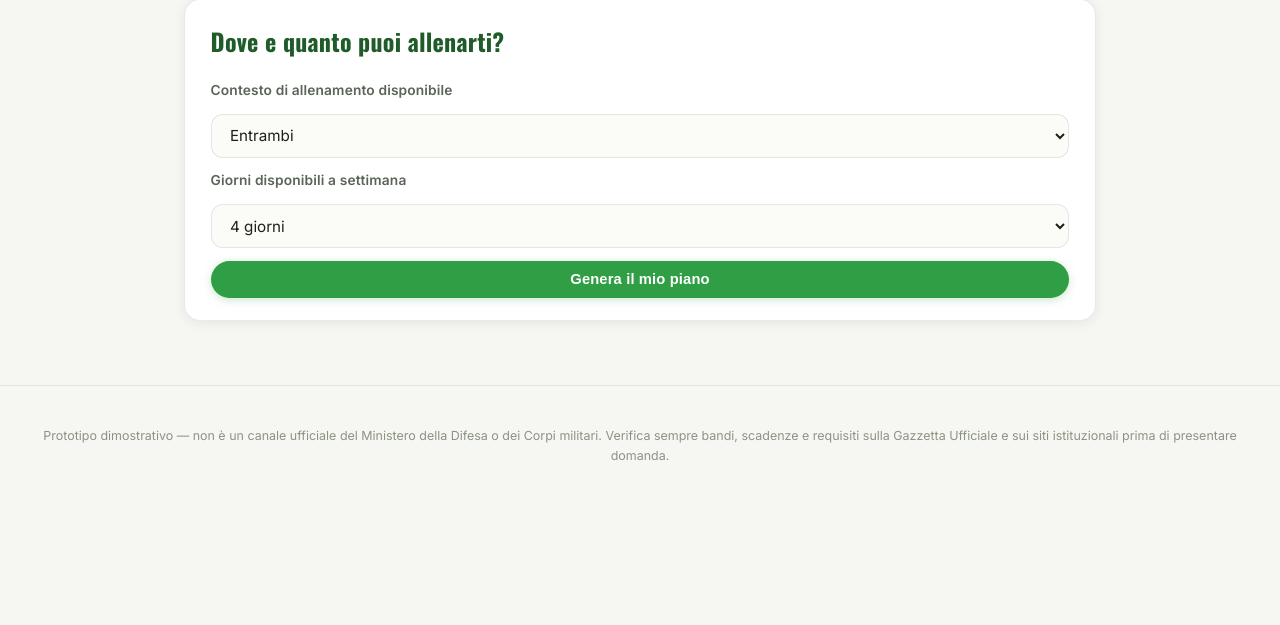
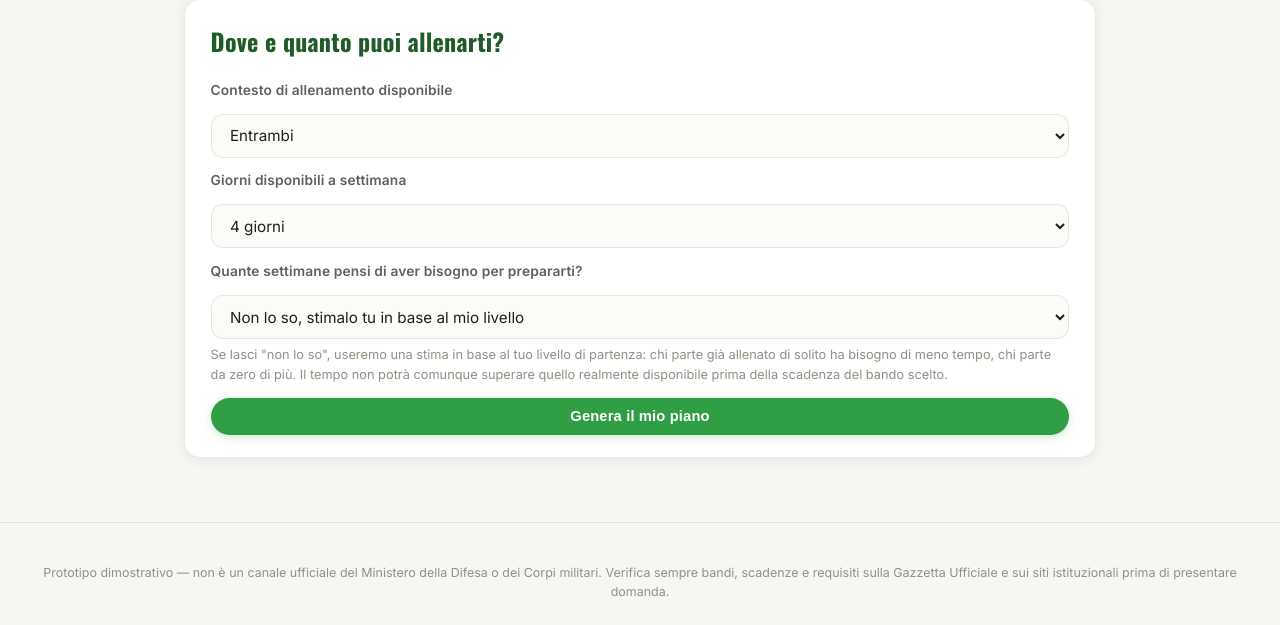
Before and after one commit to samurai314/bandi-militari-app, a Flask app: template app/templates/onboarding/step3.html in a window 1280 px wide. Shown: the part 151-776 px from the top of the page. Run offline with Flask 3, Linux system fonts and the light colour scheme; the template is opened without the code that fills it, so the values that code supplies are empty.

Commit message:
Piano fisico personalizzato per livello/tempo individuale; asterischi markdown sostituiti con virgolette

```diff
--- a/app/__init__.py
+++ b/app/__init__.py
@@ -35,6 +35,7 @@ def create_app():
     app.register_blueprint(impostazioni.bp)
     app.register_blueprint(coach.bp)
 
+    from .db import pulisci_markdown
     from .fisico_engine import settimane_rimanenti
     from .icons import icona_per_esercizio, video_per_esercizio
     from .utils import formatta_finestra_prevista, get_csrf_token
@@ -42,6 +43,7 @@ def create_app():
     app.jinja_env.filters["icona"] = icona_per_esercizio
     app.jinja_env.filters["video_esercizio"] = video_per_esercizio
     app.jinja_env.filters["settimane_rimanenti"] = settimane_rimanenti
+    app.jinja_env.filters["pulisci_md"] = pulisci_markdown
     app.jinja_env.globals["finestra_prevista"] = formatta_finestra_prevista
 
     @app.context_processor
--- a/app/db.py
+++ b/app/db.py
@@ -146,6 +146,7 @@ MIGRAZIONI = [
     "ALTER TABLE bandi ADD COLUMN stima_periodo_a TEXT",
     "ALTER TABLE quiz_questions ADD COLUMN fonte TEXT DEFAULT 'originale'",
     "ALTER TABLE quiz_questions ADD COLUMN corpo_specifico TEXT",
+    "ALTER TABLE profiles ADD COLUMN settimane_preferite INTEGER",
 ]
 
 
@@ -157,12 +158,23 @@ def get_db():
     return g.db
 
 
+def pulisci_markdown(testo):
+    """Sostituisce il grassetto markdown (**testo**) con virgolette, dato che le
+    bolle di chat mostrano il testo così com'è (senza rendering markdown)."""
+    import re
+
+    testo = re.sub(r"\*\*(.+?)\*\*", r'"\1"', testo)
+    testo = re.sub(r"(?<!\*)\*(?!\*)(\S[^*\n]*?\S|\S)\*(?!\*)", r'"\1"', testo)
+    return testo
+
+
 def salva_messaggio_chat(db_path, user_id, contesto, ruolo, contenuto):
     """Apre una connessione indipendente da `g`: usata dentro i generator di
     streaming, dove il contesto applicativo/di richiesta potrebbe già essere
     stato chiuso quando il generator termina di produrre l'ultimo pezzo."""
     from datetime import datetime
 
+    contenuto = pulisci_markdown(contenuto)
     conn = sqlite3.connect(db_path)
     conn.execute(
         "INSERT INTO chat_messages (user_id, contesto, ruolo, contenuto, timestamp) VALUES (?, ?, ?, ?, ?)",
--- a/app/fisico_engine.py
+++ b/app/fisico_engine.py
@@ -58,16 +58,37 @@ def classifica_livello(profile):
     return "principiante"
 
 
-def settimane_disponibili(data_scadenza_iso):
-    if not data_scadenza_iso:
-        return 8
-    try:
-        scadenza = date.fromisoformat(data_scadenza_iso)
-    except ValueError:
-        return 8
-    giorni = (scadenza - date.today()).days
-    settimane = giorni // 7
-    return max(4, min(16, settimane)) if settimane > 0 else 4
+# Durata di piano di default per livello: chi parte già in forma ha bisogno
+# di meno tempo per arrivare pronto, chi parte da zero ne ha bisogno di più.
+# Usata solo quando l'utente non indica una propria preferenza di durata.
+SETTIMANE_DEFAULT_PER_LIVELLO = {"principiante": 12, "intermedio": 8, "avanzato": 6}
+
+
+def settimane_disponibili(data_scadenza_iso, livello=None, settimane_preferite=None):
+    """Calcola la durata del piano combinando tre fattori:
+    - il tempo che l'utente stesso ritiene di aver bisogno (se indicato)
+    - altrimenti una stima di default in base al livello di partenza individuale
+    - il tempo realmente disponibile prima della scadenza del bando (se nota), che
+      fa comunque da tetto massimo: non si può allenarsi più a lungo di quanto manchi.
+    """
+    entro_scadenza = None
+    if data_scadenza_iso:
+        try:
+            scadenza = date.fromisoformat(data_scadenza_iso)
+            giorni = (scadenza - date.today()).days
+            if giorni > 0:
+                entro_scadenza = giorni // 7
+        except ValueError:
+            pass
+
+    if settimane_preferite:
+        desiderate = max(2, min(24, settimane_preferite))
+    else:
+        desiderate = SETTIMANE_DEFAULT_PER_LIVELLO.get(livello, 8)
+
+    if entro_scadenza:
+        return max(4, min(entro_scadenza, desiderate, 16))
+    return max(4, min(desiderate, 20))
 
 
 def settimane_rimanenti(data_scadenza_iso):
@@ -101,7 +122,8 @@ def _volume_base(livello):
 
 def genera_piano(profile, data_scadenza_iso=None):
     livello = classifica_livello(profile)
-    n_settimane = settimane_disponibili(data_scadenza_iso)
+    settimane_preferite = profile["settimane_preferite"] if "settimane_preferite" in profile.keys() else None
+    n_settimane = settimane_disponibili(data_scadenza_iso, livello=livello, settimane_preferite=settimane_preferite)
     giorni_sett = profile["giorni_settimana"] or 3
     giorni_sett = min(6, max(3, giorni_sett))
     struttura = STRUTTURA_GIORNI[giorni_sett]
--- a/app/routes/onboarding.py
+++ b/app/routes/onboarding.py
@@ -99,12 +99,13 @@ def step3():
     if request.method == "POST":
         db.execute(
             """UPDATE profiles SET
-                contesto = ?, giorni_settimana = ?,
+                contesto = ?, giorni_settimana = ?, settimane_preferite = ?,
                 onboarding_step = 4, onboarding_completed = 1, onboarding_completed_at = ?
                WHERE user_id = ?""",
             (
                 request.form.get("contesto"),
                 request.form.get("giorni_settimana"),
+                request.form.get("settimane_preferite") or None,
                 datetime.utcnow().date().isoformat(),
                 user["id"],
             ),
--- a/app/templates/onboarding/step3.html
+++ b/app/templates/onboarding/step3.html
@@ -27,6 +27,21 @@
       <option value="6">6 giorni</option>
     </select>
 
+    <label>Quante settimane pensi di aver bisogno per prepararti?</label>
+    <select name="settimane_preferite">
+      <option value="">Non lo so, stimalo tu in base al mio livello</option>
+      <option value="4">4 settimane (voglio andare veloce)</option>
+      <option value="6">6 settimane</option>
+      <option value="8">8 settimane</option>
+      <option value="12">12 settimane</option>
+      <option value="16">16 settimane (preferisco andare con calma)</option>
+    </select>
+    <p style="font-size:0.8rem;color:var(--testo-muto);margin:-0.4rem 0 0;">
+      Se lasci "non lo so", useremo una stima in base al tuo livello di partenza: chi parte già allenato
+      di solito ha bisogno di meno tempo, chi parte da zero di più. Il tempo non potrà comunque superare
+      quello realmente disponibile prima della scadenza del bando scelto.
+    </p>
+
     <button class="btn" type="submit">Genera il mio piano</button>
   </form>
 </div>
```
Also changed, not shown: app/routes/impostazioni.py (+7 -2 lines), app/templates/_macros.html (+10 -2 lines), app/templates/fisico/piano.html (+8 -0 lines), app/templates/impostazioni/index.html (+8 -0 lines).
